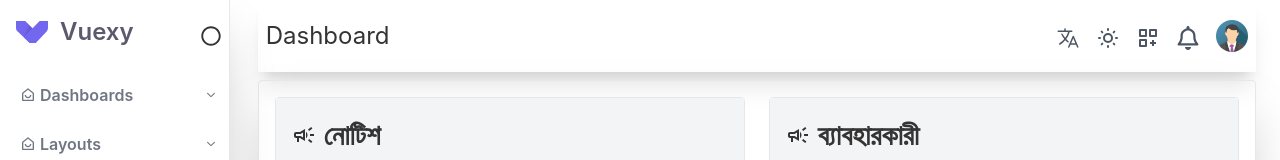
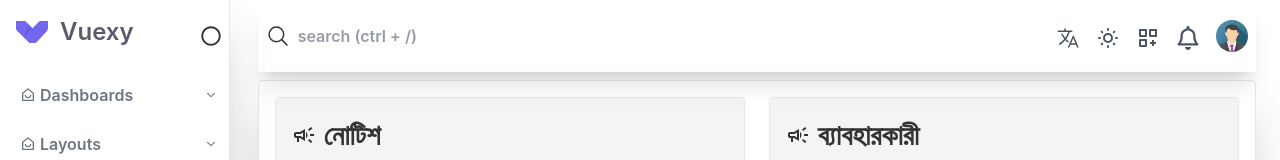
Before and after one commit to Nextwebservice-Frontend/react-admin-template, a React (Vite) app: page / in a window 1280 px wide. Shown: the top 160 px of the page. Built offline with nearby package versions, Linux system fonts and the light colour scheme.

Commit message:
[components/navber] search option open and close funtion added

```diff
--- a/src/Components/dashboard/Navber/Navbar.jsx
+++ b/src/Components/dashboard/Navber/Navbar.jsx
@@ -2,15 +2,16 @@ import { IoIosMenu } from "react-icons/io";
 import { FaRegBell, FaStore, FaUserGroup } from "react-icons/fa6";
 import avater from "../../../assets/avator.jpg";
 import ProfilePopUp from "./profile_pop_up/ProfilePopUp";
-import { useContext, useState } from "react";
+import { useContext, useEffect, useState } from "react";
 import ShortcutPopUp from "./Shortcut_pop_up/ShortcutPopUp";
 import { ContextData } from "../../../Providers/ContextProviders/ContextProviders";
 import { BiCustomize } from "react-icons/bi";
 import NotificationPopUp from "./Notification_pop_up/NotificationPopUp";
 import { HiOutlineSun } from "react-icons/hi";
 import ThemePopUp from "./Theme_pop_up/ThemePopUp";
-import { IoLanguageOutline } from "react-icons/io5";
+import { IoLanguageOutline, IoSearchOutline } from "react-icons/io5";
 import LanguagePopUp from "./Language_pop_up/LanguagePopUp";
+import { RxCross1 } from "react-icons/rx";
 const Navbar = () => {
   // states
   const {
@@ -25,11 +26,35 @@ const Navbar = () => {
     showThemePopUp,
     setshowThemePopUp,
     showLanguagePopUp,
-    setshowLanguagePopUp
+    setshowLanguagePopUp,
+    showSearchOption,
+    setshowSearchOption
   } = useContext(ContextData);
+  //open search option
+  const handelOpenSearchInput = () => {
+    setshowSearchOption(true)
+  }
+  useEffect(() => {
+    const handleKeyDown = (event) => {
+      // Check if Ctrl key and forward slash key are pressed at once
+      if (event.ctrlKey && (event.key === '/' || event.keyCode === 191)) {
+        handelOpenSearchInput();
+      }
+    };
+    window.addEventListener('keydown', handleKeyDown);
+    return () => {
+      window.removeEventListener('keydown', handleKeyDown);
+    };
+  }, []);
   return (
     <>
-      <div className="flex justify-between items-center w-full mx-auto box-border px-2 shadow-xl py-5 z-10">
+      <div className="flex justify-between items-center w-full mx-auto box-border px-2 shadow-xl py-5 z-10 relative">
+        {showSearchOption &&
+          <div className="w-full h-full absolute bg-white z-50 top-0 left-0 flex justify-start items-center gap-1 box-border px-6">
+            <input type="text" name="search" placeholder=" Search..." className="font-semibold opacity-65 tracking-wider outline-none focus:border-0 focus:outline-none border-0 w-full" />
+            <RxCross1 onClick={() => setshowSearchOption(false)} className="cursor-pointer" />
+          </div>
+        }
         <div className="flex justify-start items-center gap-4">
           <IoIosMenu
             onClick={() => {
@@ -38,7 +63,9 @@ const Navbar = () => {
             }}
             className="text-3xl lg:hidden block text-gray-600 mt-1 cursor-pointer z-40"
           />
-          <p className="text-2xl lg:block hidden">Dashboard</p>
+          <button onClick={() => setshowSearchOption(true)} className="text-2xl flex justify-start items-center gap-2">
+            <IoSearchOutline /> <span className="text-base font-semibold text-gray-500 opacity-70">search (ctrl + /)</span>
+          </button>
         </div>
         <div className="flex justify-end items-center gap-4 z-40">
           <IoLanguageOutline onClick={() => {
--- a/src/Layout/DashboardLayout.jsx
+++ b/src/Layout/DashboardLayout.jsx
@@ -6,6 +6,7 @@ import { Outlet } from "react-router-dom";
 
 
 const DashboardLayout = () => {
+  //context data
   const {
     setShow,
     show,
@@ -23,9 +24,11 @@ const DashboardLayout = () => {
     showThemePopUp,
     setshowThemePopUp,
     showLanguagePopUp,
-    setshowLanguagePopUp
+    setshowLanguagePopUp,
+    showSearchOption,
+    setshowSearchOption
   } = useContext(ContextData);
-
+  // close all modal and accordions
   const handelcloseModals = () => {
     setShow(false)
     setShowprofilePopUp(false)
@@ -33,6 +36,7 @@ const DashboardLayout = () => {
     setshowNotificationPopUp(false)
     setshowThemePopUp(false)
     setshowLanguagePopUp(false)
+    setshowSearchOption(false)
     if (!showText && openAccordion.show) {
       setOpenAccordion({
         show: false,
@@ -67,21 +71,23 @@ const DashboardLayout = () => {
 
   return (
     <div className="lg:flex gap-[.3%]">
+      {/* sideber  */}
       <div id="sideber" style={{ transition: ".5s" }}
-        className={`pl-2 z-50 border-r ${showText ? "xl:w-[22%] lg:w-[23%] sm:w-[33%] w-[75%]  lg:relative" : ` ${mouseEnterInSIderber ? 'xl:w-[19%] lg:w-[20%] sm:w-[33%] w-[75%]  box-border' : 'w-[60px]'} absolute  h-screen `
-          }   shadow-2xl min-h-screen absolute ${show ? 'left-0 top-0 SideberOpen' : 'hidden lg:block SideberClose'} bg-white z-50 `}
+        className={`max-w-80 pl-2 z-50 border-r ${showText ? "xl:w-[22%] lg:w-[23%] sm:w-[33%] w-[75%]  lg:relative" : ` ${mouseEnterInSIderber ? 'xl:w-[19%] lg:w-[20%] sm:w-[33%] w-[75%]  box-border' : 'w-[60px]'} absolute  h-screen `} shadow-2xl min-h-screen absolute ${show ? 'left-0 top-0 SideberOpen' : 'hidden lg:block SideberClose'} bg-white z-50 `}
       >
         <Dashboard />
       </div>
+      {/* popup & accordion close in click dive  */}
       <div style={{ transition: "1s" }} className={`w-full ${showText ? '' : 'lg:ml-16'} lg:px-3 xl:px-6  px-auto box-border relative`}>
         {
-          ((!showText && openAccordion.show) || showSortcutPopUp || showProfiePopUp || show || showNotificationPopUp || showThemePopUp || showLanguagePopUp) && <div onClick={handelcloseModals} className={`showText openAccordion.show show bg-black min-w-full h-screen absolute left-0 top-0 z-10 bg-opacity-[0]`}>
+          ((!showText && openAccordion.show) || showSortcutPopUp || showProfiePopUp || show || showNotificationPopUp || showThemePopUp || showLanguagePopUp || showSearchOption) && <div onClick={handelcloseModals} className={`showText openAccordion.show show bg-black min-w-full h-screen absolute left-0 top-0 z-10 bg-opacity-[0]`}>
           </div>
         }
-
+        {/* navber  */}
         <div className="w-full ">
           <Navbar />
         </div>
+        {/* outlet  */}
         <div className="">
           <Outlet />
         </div>
--- a/src/Providers/ContextProviders/ContextProviders.jsx
+++ b/src/Providers/ContextProviders/ContextProviders.jsx
@@ -18,6 +18,8 @@ const ContextProviders = ({ children }) => {
     const [showNotificationPopUp, setshowNotificationPopUp] = useState(false);
     const [showThemePopUp, setshowThemePopUp] = useState(false);
     const [showLanguagePopUp, setshowLanguagePopUp] = useState(false);
+    //searchOption Open
+    const [showSearchOption, setshowSearchOption] = useState(false);
     // context data
     const sharedData = {
         //open sideber in tab or mobile
@@ -46,7 +48,10 @@ const ContextProviders = ({ children }) => {
         setshowThemePopUp,
         //open language changer popup
         showLanguagePopUp,
-        setshowLanguagePopUp
+        setshowLanguagePopUp,
+        //search option open
+        showSearchOption,
+        setshowSearchOption
     }
     return (
         <ContextData.Provider value={sharedData}>
```
